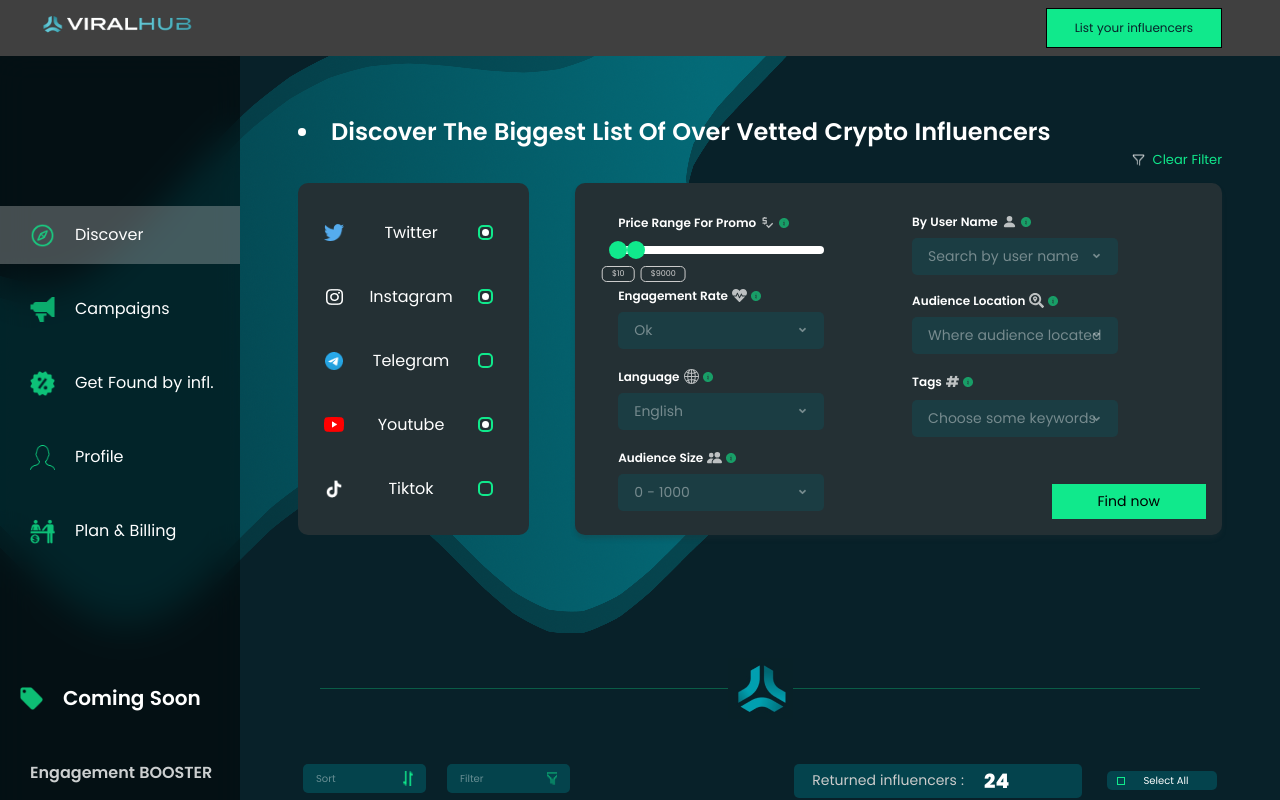
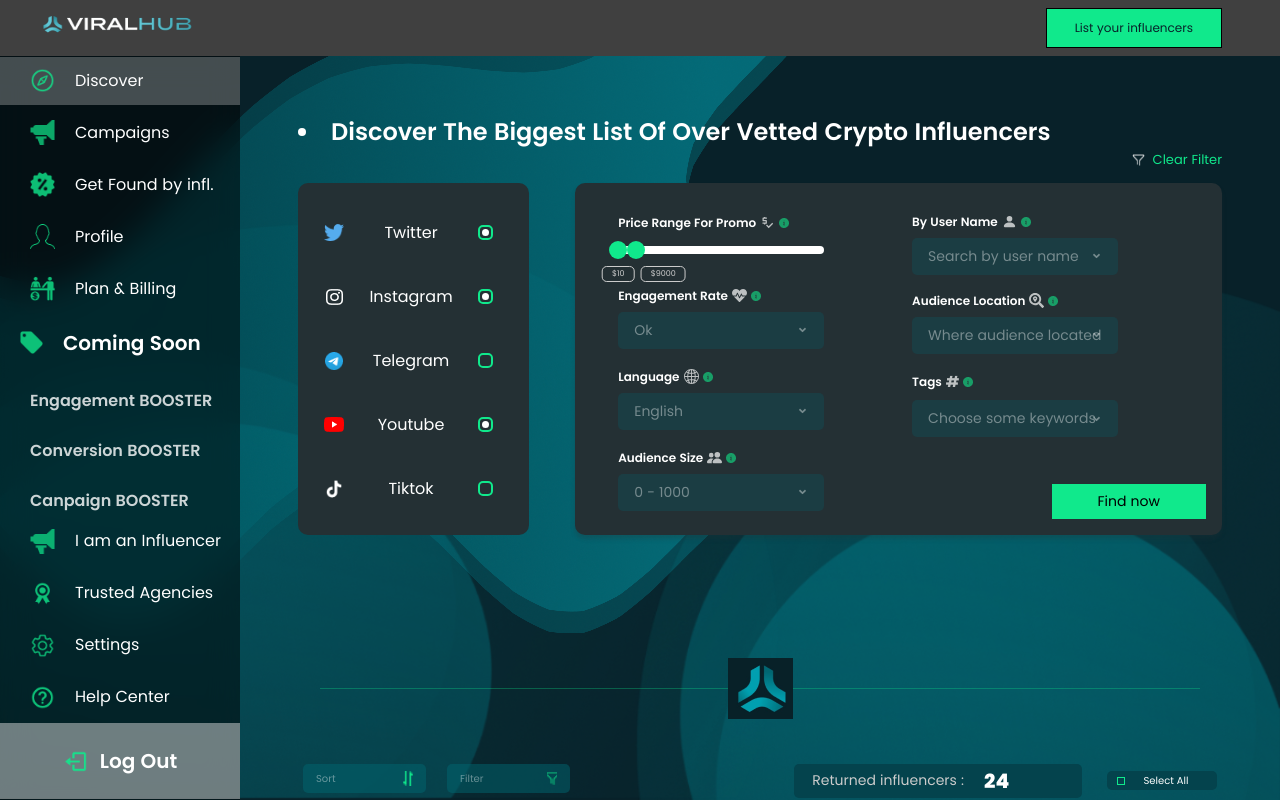
Before and after one commit to devlancer412/influx-frontend, a Next.js app: page / in a window 1280 px wide. Shown: the top 800 px of the page. Built offline with nearby package versions, Linux system fonts and the light colour scheme.

Commit message:
layout changed

```diff
--- a/components/layout/Sidebar.tsx
+++ b/components/layout/Sidebar.tsx
@@ -70,12 +70,12 @@
   const router = useRouter();
 
   return (
-    <div className='flex flex-col bg-black bg-opacity-50 bg-blend-soft-light backdrop-blur-[15px] w-[240px]'>
-      <div className='w-full grid gap-y-4 grid-cols-1 mt-[150px]'>
+    <div className='flex flex-col justify-around bg-black bg-opacity-50 bg-blend-soft-light backdrop-blur-[15px] w-[240px]'>
+      <div className='w-full grid gap-y-1 grid-cols-1'>
         {pages.map((page: MenuProps) => (
           <Link key={page.url} href={page.url}>
             <div
-              className={`w-full pl-[30px] py-[15px] ${
+              className={`w-full pl-[30px] py-[10px] ${
                 router.pathname === page.url ? 'bg-[#D9D9D9] bg-opacity-30' : ''
               } flex flex-row justify-start items-center hover:cursor-pointer`}
             >
@@ -87,11 +87,11 @@
           </Link>
         ))}
       </div>
-      <div className='w-full grid gap-y-4 grid-cols-1 mt-[100px]'>
+      <div className='w-full grid gap-y-1 grid-cols-1'>
         <Link href='/comingsoon'>
           <div className='flex flex-col items-start'>
             <div
-              className={`w-full pl-[20px] py-[20px] ${
+              className={`w-full pl-[20px] py-[10px] ${
                 router.pathname === '/comingsoon'
                   ? 'bg-[#D9D9D9] bg-opacity-30'
                   : ''
@@ -102,7 +102,7 @@
                 Coming Soon
               </h3>
             </div>
-            <div className='grid grid-cols-1 gap-y-5 mt-[22px] text-start pl-[30px] opacity-80'>
+            <div className='grid grid-cols-1 gap-y-5 mt-[15px] text-start pl-[30px] opacity-80'>
               {comingsoons.map((title: string) => (
                 <h3
                   key={title}
@@ -115,11 +115,11 @@
           </div>
         </Link>
       </div>
-      <div className='w-full grid gap-y-4 grid-cols-1 mt-[87px]'>
+      <div className='w-full grid gap-y-1 grid-cols-1'>
         {subpages.map((page: MenuProps) => (
           <Link key={page.url} href={page.url}>
             <div
-              className={`w-full pl-[30px] py-[15px] ${
+              className={`w-full pl-[30px] py-[10px] ${
                 router.pathname === page.url ? 'bg-[#D9D9D9] bg-opacity-30' : ''
               } flex flex-row justify-start items-center hover:cursor-pointer`}
             >
@@ -131,7 +131,7 @@
           </Link>
         ))}
       </div>
-      <div className='w-full py-[20px] bg-[#D9D9D9] bg-opacity-50 flex flex-row justify-center items-center hover:cursor-pointer mt-[37px]'>
+      <div className='w-full py-[20px] bg-[#D9D9D9] bg-opacity-50 flex flex-row justify-center items-center hover:cursor-pointer'>
         <Image src='/icons/logout.png' width={25} height={25} />
         <h3 className='text-white font-poppins text-[20px] leading-[36px] ml-[12px] font-semibold'>
           Log Out
--- a/components/layout/index.tsx
+++ b/components/layout/index.tsx
@@ -9,11 +9,13 @@
       {/* <div className='absolute top-0 left-0 z-0'>
         <Image src='/images/bg_fragment.png' width={825} height={577} />
       </div> */}
-      <div className='w-full flex flex-col z-10 bg-[#082129]'>
+      <div className='w-screen h-screen flex flex-col z-10 bg-[#082129]'>
         <Navbar />
-        <div className='flex flex-row bg-[url("/images/bg_fragment1.png"),url("/images/bg_fragment2.png"),url("/images/bg-fragment3.png")] bg-no-repeat bg-fragment'>
+        <div className='flex flex-row h-[calc(100vh-56px)] items-stretch bg-[url("/images/bg_fragment1.png"),url("/images/bg_fragment2.png"),url("/images/bg-fragment3.png")] bg-no-repeat bg-fragment'>
           <Sidebar />
-          <div className='flex-1'>{children}</div>
+          <div className='flex-1 h-full overflow-y-scroll scrollbar'>
+            {children}
+          </div>
         </div>
       </div>
     </div>
```
